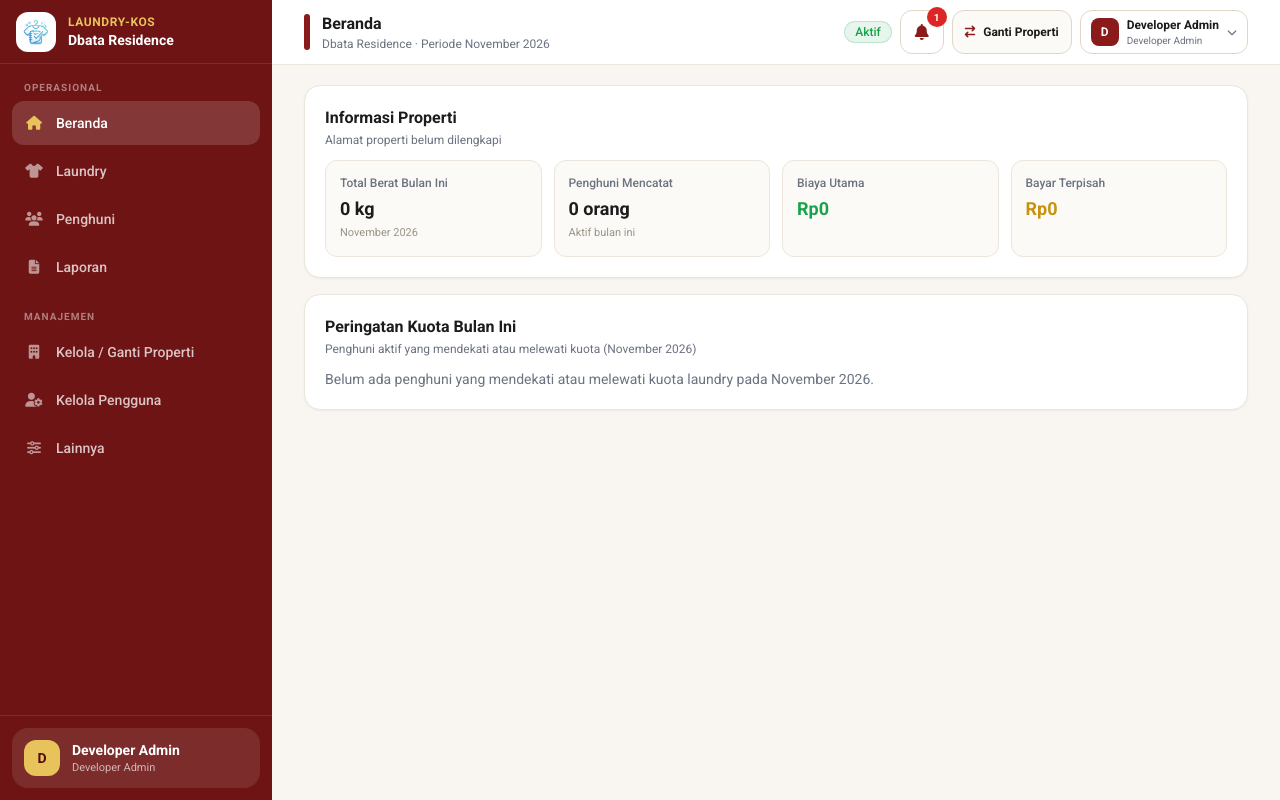
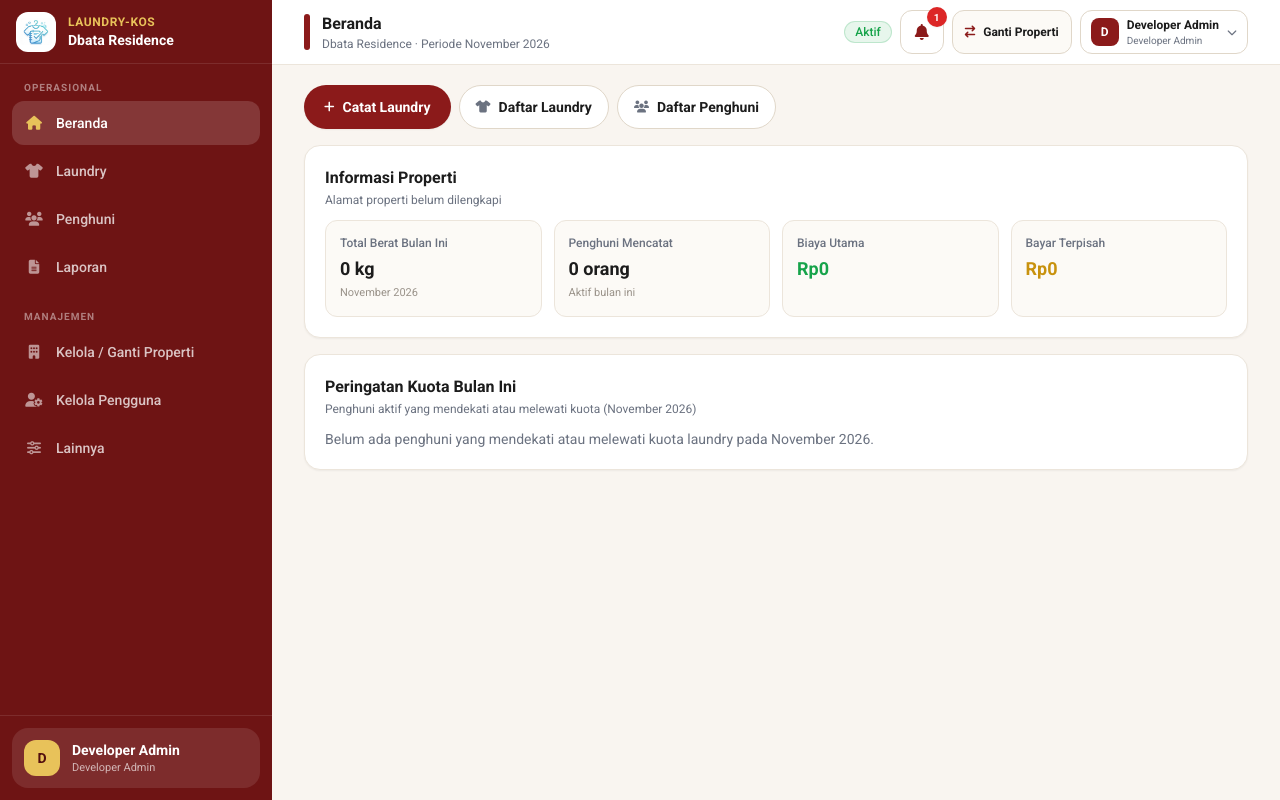
Before and after one commit to shendelzare7sw/laundry-note, a Laravel app: page / in a window 1280 px wide. Run offline with Laravel 12, Linux system fonts and the light colour scheme; a user stored in the database is signed in; data comes from the database, SQL or seed files in the repository; data that the repository does not hold is empty; style sheets or scripts are compiled from the project's sources.

Commit message:
feat(laundry): integrasi Beranda dan detail penghuni serta tes tampilan

```diff
--- a/resources/views/beranda/index.blade.php
+++ b/resources/views/beranda/index.blade.php
@@ -10,6 +10,30 @@
 
     <div class="space-y-4">
         @if ($propertiAktif)
+            <div class="flex flex-wrap items-center gap-2">
+                <a
+                    href="{{ route('laundry.create') }}"
+                    class="inline-flex min-h-11 items-center gap-2 rounded-full bg-maroon px-4 text-xs font-bold text-white shadow-xs transition-colors hover:bg-maroon-cerah sm:px-5 sm:text-sm"
+                >
+                    <i class="fas fa-plus text-xs" aria-hidden="true"></i>
+                    <span>Catat Laundry</span>
+                </a>
+                <a
+                    href="{{ route('laundry.index') }}"
+                    class="inline-flex min-h-11 items-center gap-2 rounded-full border border-line-strong bg-surface px-4 text-xs font-bold text-ink hover:bg-sunken sm:text-sm"
+                >
+                    <i class="fas fa-shirt text-xs text-muted" aria-hidden="true"></i>
+                    <span>Daftar Laundry</span>
+                </a>
+                <a
+                    href="{{ route('penghuni.index') }}"
+                    class="inline-flex min-h-11 items-center gap-2 rounded-full border border-line-strong bg-surface px-4 text-xs font-bold text-ink hover:bg-sunken sm:text-sm"
+                >
+                    <i class="fas fa-users text-xs text-muted" aria-hidden="true"></i>
+                    <span>Daftar Penghuni</span>
+                </a>
+            </div>
+
             <x-kartu judul="Informasi Properti" :subjudul="$propertiAktif->alamat ?: 'Alamat properti belum dilengkapi'">
                 <div class="grid grid-cols-2 gap-3 sm:grid-cols-4">
                     <x-ringkasan-tile label="Total Berat Bulan Ini" :nilai="$totalBeratKg . ' kg'" :keterangan="$rentangBulan['label']" />
```
Also changed, not shown: resources/views/penghuni/show.blade.php (+32 -7 lines), tests/Feature/LaundryControllerTest.php (+59 -0 lines).
